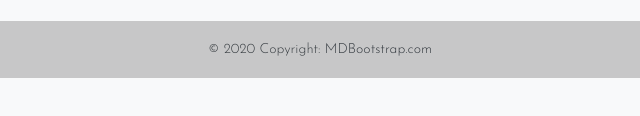
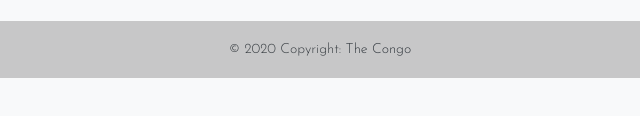
Before and after one commit to Anonymous12-tech/eCommerceWebsite, a plain HTML site: page E-commerce-website/index.html in a window 1280 px wide. Shown: the part 5595-5711 px from the top of the page, 320-960 px from the left. Drawn offline with Linux system fonts and the light colour scheme; a web font is replaced by a local one.

Commit message:
Update index.html

```diff
--- a/E-commerce-website/index.html
+++ b/E-commerce-website/index.html
@@ -435,7 +435,7 @@ The iPhone 8 features Apple’s powerful new A11 Bionic processor and an improve
   <!-- Copyright -->
   <div class="text-center p-3" style="background-color: rgba(0, 0, 0, 0.2);">
     © 2020 Copyright:
-    <a class="text-dark" href="https://mdbootstrap.com/">MDBootstrap.com</a>
+    <a class="text-dark" href="https://anonymous12-tech.github.io/eCommerceWebsite/E-commerce-website/">The Congo</a>
   </div>
   <!-- Copyright -->
 </footer>
```
